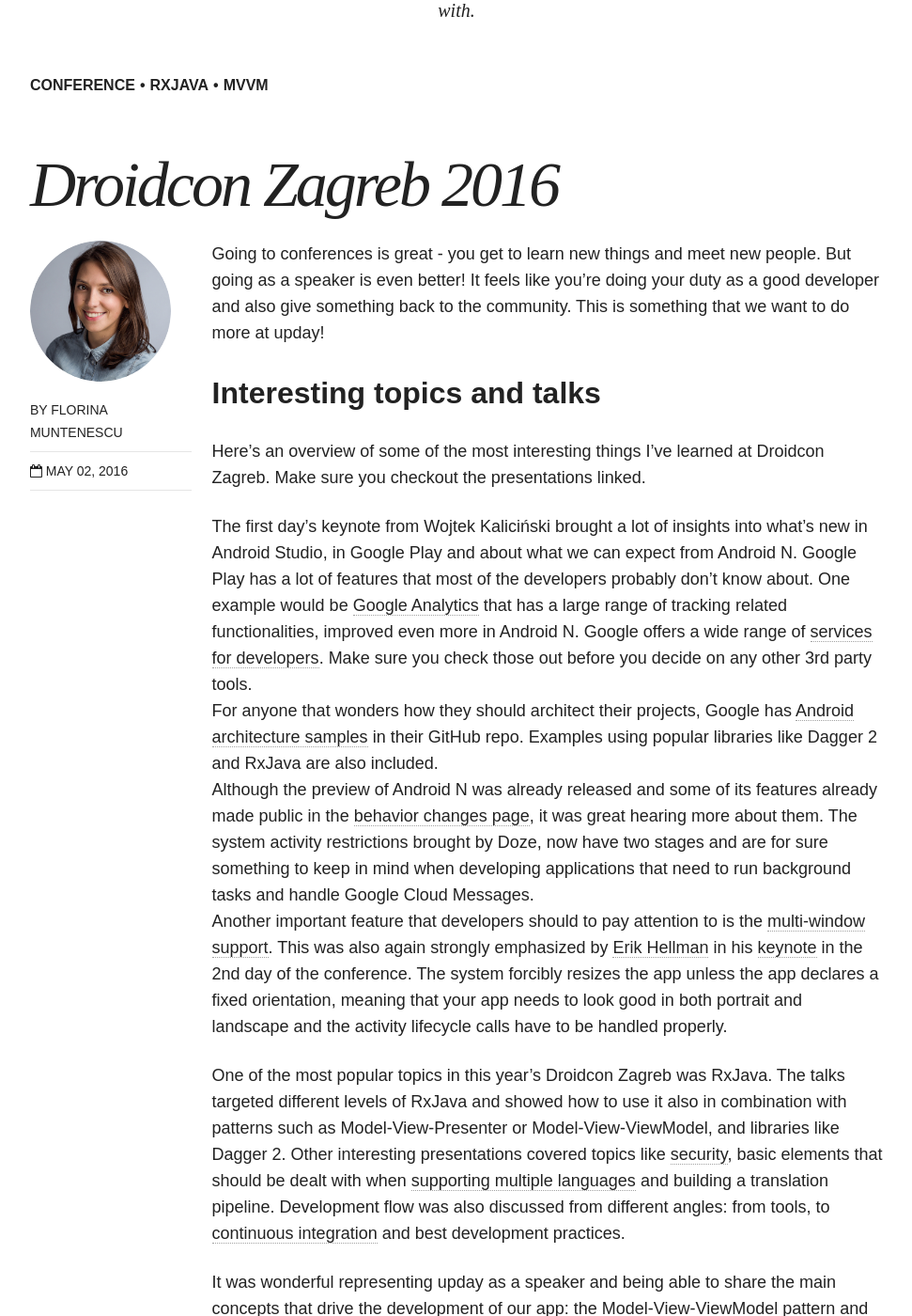
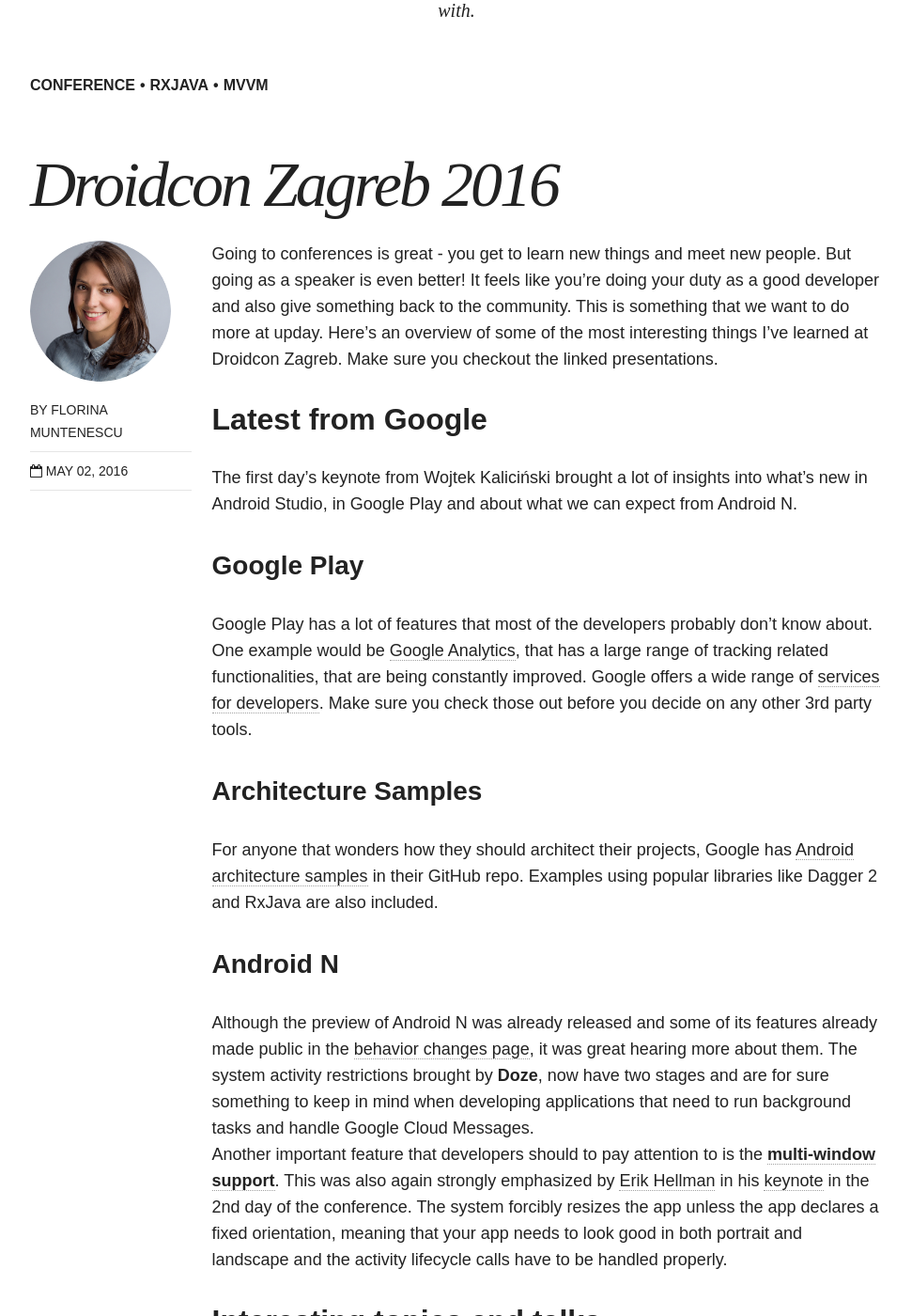
Before and after one commit to upday/upday.github.io, a Jekyll site: the page built from _posts/blog/2016-05-03-droidcon_zagreb.md, in a window 1280 px wide and 1400 px high, scrolled down 396 px. Shown: the whole window at 94% size, without its empty margins (154-1125 px from the left). Built offline with Jekyll 4.4.1, drawn with Linux system fonts in a browser that asks for light colours; nearby versions of some CDN libraries.

Commit message:
adding subtitles

```diff
--- a/_posts/blog/2016-05-03-droidcon_zagreb.md
+++ b/_posts/blog/2016-05-03-droidcon_zagreb.md
@@ -10,18 +10,25 @@
 date: 2016-05-2T15:39:55-04:00
 ---
 
-Going to conferences is great - you get to learn new things and meet new people. But going as a speaker is even better! It feels like you’re doing your duty as a good developer and also give something back to the community. This is something that we want to do more at upday!
+Going to conferences is great - you get to learn new things and meet new people. But going as a speaker is even better! It feels like you’re doing your duty as a good developer and also give something back to the community. This is something that we want to do more at upday.
+Here’s an overview of some of the most interesting things I’ve learned at Droidcon Zagreb. Make sure you checkout the linked presentations.
 
+## Latest from Google
+
+The first day’s keynote from Wojtek Kaliciński brought a lot of insights into what’s new in Android Studio, in Google Play and about what we can expect from Android N.
+
+### Google Play
+Google Play has a lot of features that most of the developers probably don’t know about. One example would be <a href="https://developers.google.com/analytics/devguides/collection/android/v4/">Google Analytics</a>, that has a large range of tracking related functionalities, that are being constantly improved. Google offers a wide range of <a href="https://developers.google.com/products/">services for developers</a>. Make sure you check those out before you decide on any other 3rd party tools.
+
+### Architecture Samples
+For anyone that wonders how they should architect their projects, Google has <a href="https://github.com/googlesamples/android-architecture">Android architecture samples</a> in their GitHub repo. Examples using popular libraries like Dagger 2 and RxJava are also included.
+
+### Android N
+Although the preview of Android N was already released and some of its features already made public in the <a href="http://developer.android.com/preview/behavior-changes.html">behavior changes page</a>, it was great hearing more about them. The system activity restrictions brought by **Doze**, now have two stages and are for sure something to keep in mind when developing applications that need to run background tasks and handle Google Cloud Messages.
+<br>Another important feature that developers should to pay attention to is the <a href="http://developer.android.com/preview/features/multi-window.html">**multi-window support**</a>. This was also again strongly emphasized by <a href="http://www.hellsoft.se/">Erik Hellman</a> in his <a href="https://speakerdeck.com/erikhellman/10-common-mistakes-that-android-developers-do">keynote</a> in the 2nd day of the conference.
+The system forcibly resizes the app unless the app declares a fixed orientation, meaning that your app needs to look good in both portrait and landscape and the activity lifecycle calls have to be handled properly.
 
 ## Interesting topics and talks
-
-Here’s an overview of some of the most interesting things I’ve learned at Droidcon Zagreb. Make sure you checkout the presentations linked.
-
-The first day’s keynote from Wojtek Kaliciński brought a lot of insights into what’s new in Android Studio, in Google Play and about what we can expect from Android N. Google Play has a lot of features that most of the developers probably don’t know about. One example would be <a href="https://developers.google.com/analytics/devguides/collection/android/v4/">Google Analytics</a> that has a large range of tracking related functionalities, improved even more in Android N. Google offers a wide range of <a href="https://developers.google.com/products/">services for developers</a>. Make sure you check those out before you decide on any other 3rd party tools.
-<br>For anyone that wonders how they should architect their projects, Google has <a href="https://github.com/googlesamples/android-architecture">Android architecture samples</a> in their GitHub repo. Examples using popular libraries like Dagger 2 and RxJava are also included.
-<br>Although the preview of Android N was already released and some of its features already made public in the <a href="http://developer.android.com/preview/behavior-changes.html">behavior changes page</a>, it was great hearing more about them. The system activity restrictions brought by Doze, now have two stages and are for sure something to keep in mind when developing applications that need to run background tasks and handle Google Cloud Messages.
-<br>Another important feature that developers should to pay attention to is the <a href="http://developer.android.com/preview/features/multi-window.html">multi-window support</a>. This was also again strongly emphasized by <a href="http://www.hellsoft.se/">Erik Hellman</a> in his <a href="https://speakerdeck.com/erikhellman/10-common-mistakes-that-android-developers-do">keynote</a> in the 2nd day of the conference.
-The system forcibly resizes the app unless the app declares a fixed orientation, meaning that your app needs to look good in both portrait and landscape and the activity lifecycle calls have to be handled properly.
 
 One of the most popular topics in this year’s Droidcon Zagreb was RxJava.  The talks targeted different levels of RxJava and showed how to use it also in combination with patterns such as Model-View-Presenter or Model-View-ViewModel, and libraries like Dagger 2.
 Other interesting presentations covered topics like <a href="http://www.slideshare.net/AnaBaotic/safety-first-best-practices-in-app-security">security</a>,
```
